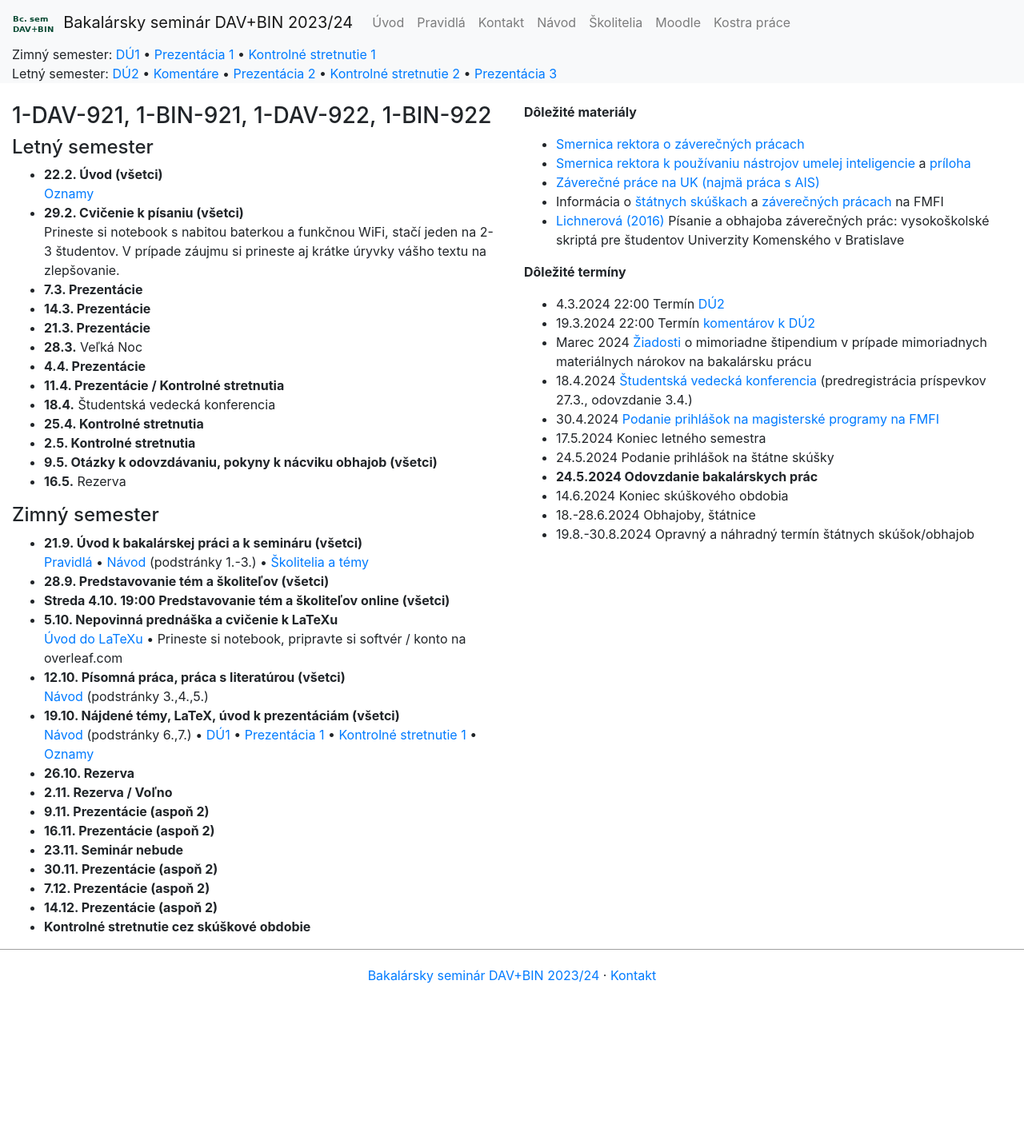
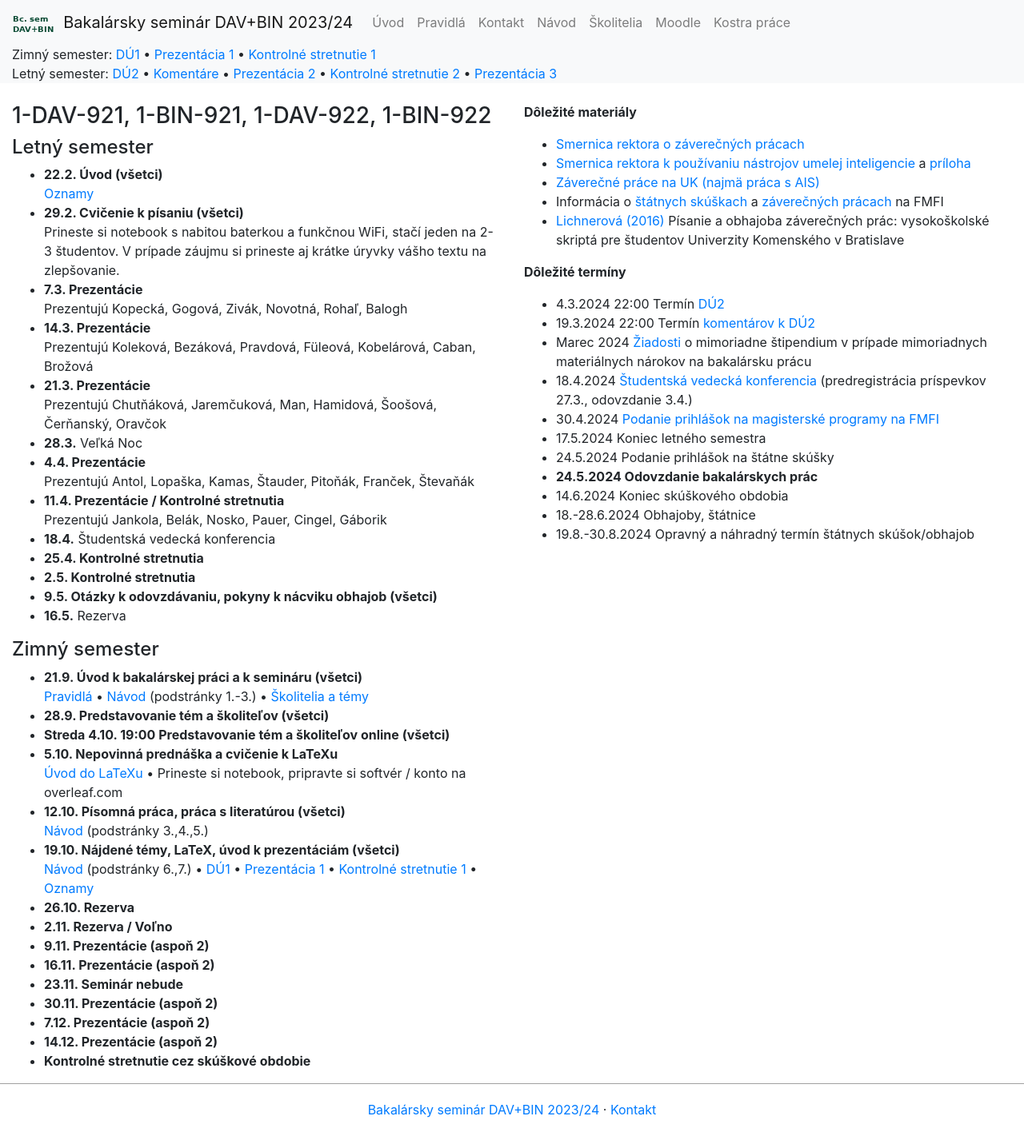
Before and after one commit to bbrejova/bcdav, a Jekyll site: the page built from index.md, in a window 1280 px wide. Shown: the whole page at 80% size. Built offline with Jekyll 4.4.1, drawn with Linux system fonts in a browser that asks for light colours; nearby versions of some CDN libraries; before the commit the page ends 1268 px from its top, so only the background shows below that.

Commit message:
prezentacie

```diff
--- a/index.md
+++ b/index.md
@@ -12,12 +12,17 @@ layout: index
 [Oznamy](./Oznamy_február.md)
 * **29.2. Cvičenie k písaniu (všetci)**<br>
 Prineste si notebook s nabitou baterkou a funkčnou WiFi, stačí jeden na 2-3 študentov. V prípade záujmu si prineste aj krátke úryvky vášho textu na zlepšovanie.
-* **7.3. Prezentácie**
-* **14.3. Prezentácie**
-* **21.3. Prezentácie**
+* **7.3. Prezentácie**<br>
+Prezentujú Kopecká, Gogová, Zivák, Novotná, Rohaľ, Balogh
+* **14.3. Prezentácie**<br>
+Prezentujú Koleková, Bezáková, Pravdová, Füleová, Kobelárová, Caban, Brožová
+* **21.3. Prezentácie**<br>
+Prezentujú Chutňáková, Jaremčuková, Man, Hamidová, Šoošová, Čerňanský, Oravčok
 * **28.3.** Veľká Noc
-* **4.4. Prezentácie**
-* **11.4. Prezentácie / Kontrolné stretnutia**
+* **4.4. Prezentácie**<br>
+Prezentujú Antol, Lopaška, Kamas, Štauder, Pitoňák, Franček, Števaňák
+* **11.4. Prezentácie / Kontrolné stretnutia**<br>
+Prezentujú Jankola, Belák, Nosko, Pauer, Cingel, Gáborik
 * **18.4.** Študentská vedecká konferencia
 * **25.4. Kontrolné stretnutia**
 * **2.5. Kontrolné stretnutia**
```
